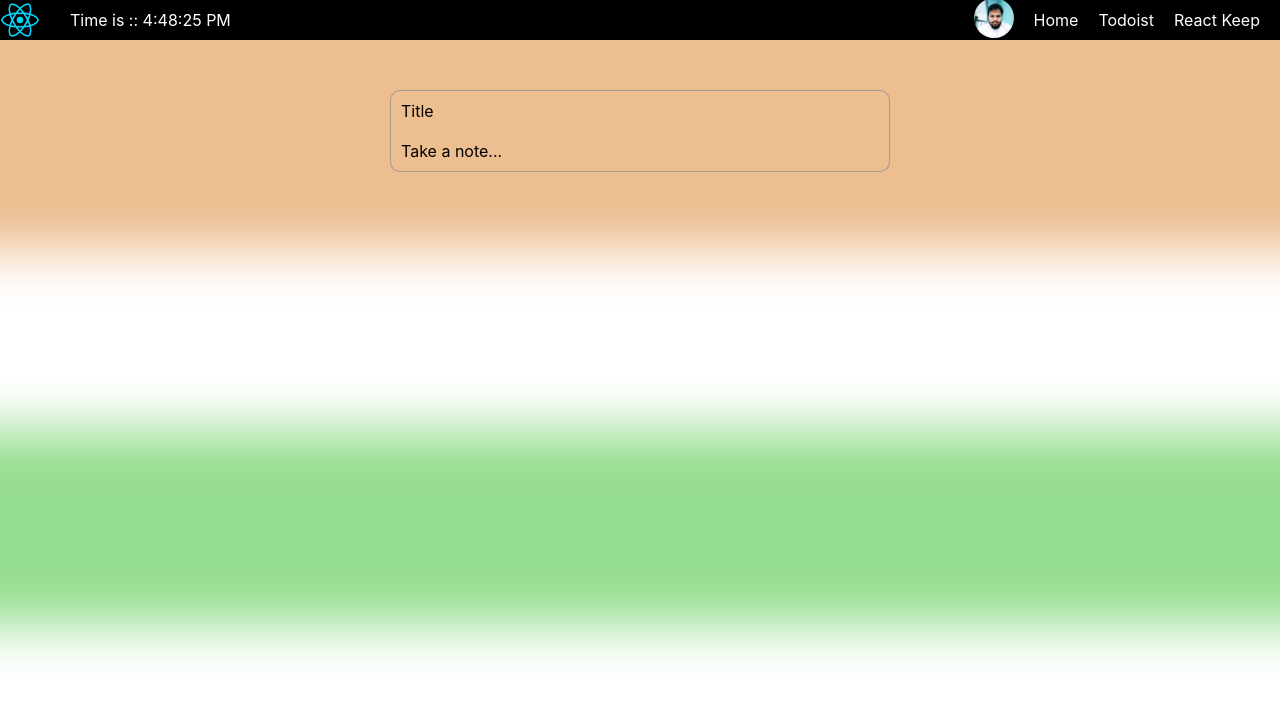
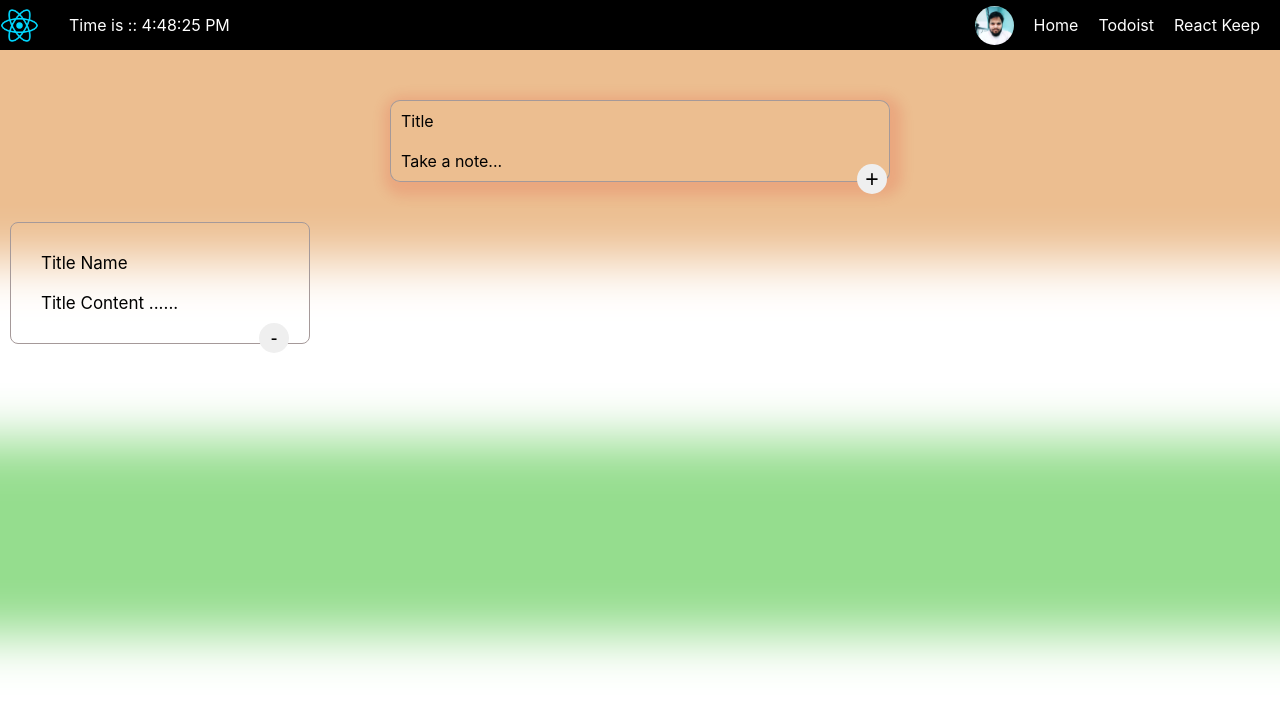
Before and after one commit to iamrdaksh/react_live, a React app: page /react-keep in a window 1280 px wide. Shown: the top 704 px of the page. Built offline with nearby package versions, Linux system fonts and the light colour scheme.

Commit message:
REact KEepe UI

```diff
--- a/src/Mysass.module.scss
+++ b/src/Mysass.module.scss
@@ -8,7 +8,7 @@ header {
   font-weight: 500;
 }
 .React_logo {
-  max-height: 40px;
+  max-height: 39px;
   border-radius: 50%;
 }
 .nav_bar {
@@ -17,6 +17,7 @@ header {
   align-items: center;
   max-height: 40px;
   box-shadow: 0px 70px 50px 140px #ecbe90, 0px 140px 50px 250px #fff, 0px 224px 50px 360px #95dd8e;
+  min-height: 50px
 }
 .nav_links {
   list-style-type: none;
@@ -25,8 +26,9 @@ header {
   margin-left: auto;
   align-items: center;
   li {
-    display: inline;
+    display: inline-flex;
     margin-right: 20px;
+    align-items: center;
   }
   a {
     text-decoration: none;
@@ -92,22 +94,20 @@ header {
   color: #fff;
 }
 .main_note,.title_note{
-  max-width: 500px;
   border: 1px solid #a59999;
-  margin: 50px auto;
+  margin: 0;
   padding: 10px;
   outline: none;
   border-radius: 10px
 }
 .title_note{
-  margin-bottom: 0;
+  margin-top: 50px;
   border-bottom: 0;
   border-bottom-left-radius: 0;
   border-bottom-right-radius: 0;
   // visibility: hidden;
 }
 .main_note{
-  margin-top: 0;
   border-top: 0;
   border-top-left-radius: 0;
   border-top-right-radius: 0;
@@ -117,13 +117,53 @@ header {
 //   border-top-left-radius: 0;
 //   border-top-right-radius: 0;
 // }
-.main_note:empty:before,
-.title_note:empty:before {
+.main_note:empty::before,
+.title_note:empty::before {
   content: attr(data-placeholder);
 }
 .main_note:empty:focus:before,
 .title_note:empty:focus:before{
   content: '';
+}
+.keepBox{
+  max-width: 500px;
+  margin: 0 auto ;
+  box-shadow: 3px 5px 13px 9px #e100001f;
+  border-radius: 10px
+}
+.addKeep{
+  float: right;
+  height: 30px;
+  width: 30px;
+  font-size: 23px;
+  border-radius: 50%;
+  outline: none;
+  border: none;
+  position: relative;
+  top: -18px;
+  left: -3px;
+  cursor: pointer;
+}
+.contentBox{
+  max-width: 300px;
+  padding: 20px;
+  margin: 40px 10px;
+  border: 1px solid #a59999;
+  border-radius: 8px;
+}
+.removeKeep{
+  float: right;
+  height: 30px;
+  width: 30px;
+  font-size: 20px;
+  border-radius: 50%;
+  outline: none;
+  border: none;
+  cursor: pointer;
+}
+.noteTitle, .mainNote{
+  padding: 10px;
+  font-size: 17px;
 }
 @media all and (max-width: 767px){
   .nav_bar{
--- a/src/components/homePage.js
+++ b/src/components/homePage.js
@@ -6,7 +6,7 @@ class HomePage extends Component {
         return (
             <Aux>
                 <h1>Welcome to Home Page of React</h1>
-                <h2>Page is under maintenance</h2>
+                <h2>Page is under maintenance, Visit Again</h2>
             </Aux>
         )
     }
--- a/src/components/reactKeep.js
+++ b/src/components/reactKeep.js
@@ -3,17 +3,42 @@ import styles from '../Mysass.module.scss';
 
 class ReactKeep extends Component {
 
+    constructor(){
+        super();
+        this.state = {
+            titleNoteBox: '',
+            mainNoteBox: ''
+        }
+    }
+
+    titleHandler = (e) => {
+        console.log(e);
+    }
+
     mainHandler = () => {
-        let title = document.getElementsByClassName('title_note');
+        console.log('Rahul')
+        // let title = document.getElementsByClassName('title_note');
     }
 
     render() {
 
         return (
-            <div>
-                <div className={styles.title_note} contentEditable="true" data-placeholder="Title" />
-                <div className={styles.main_note} contentEditable="true" data-placeholder="Take a note..." onClick={this.mainHandler}/>
-            </div>
+            <React.Fragment>
+                <div className={styles.keepBox}>
+                    <div className={styles.title_note} contentEditable="true"
+                    data-placeholder="Title"
+                    value={this.state.titleNoteBox}
+                    onKeyUp={this.titleHandler()}/>
+
+                    <div className={styles.main_note} contentEditable="true" data-placeholder="Take a note..." onChange={this.mainHandler} />
+                    <input className={styles.addKeep} type="button" value="+" onMouseEnter={this.addKeep}/>
+                </div>
+                <div className={styles.contentBox}>
+                    <div className={styles.noteTitle} id="title-val">Title Name</div>
+                    <div className={styles.mainNote} id="main-note">Title Content ......</div>
+                    <input className={styles.removeKeep} type="button" value="-" />
+                </div>
+            </React.Fragment>
         )
     }
 }
```
